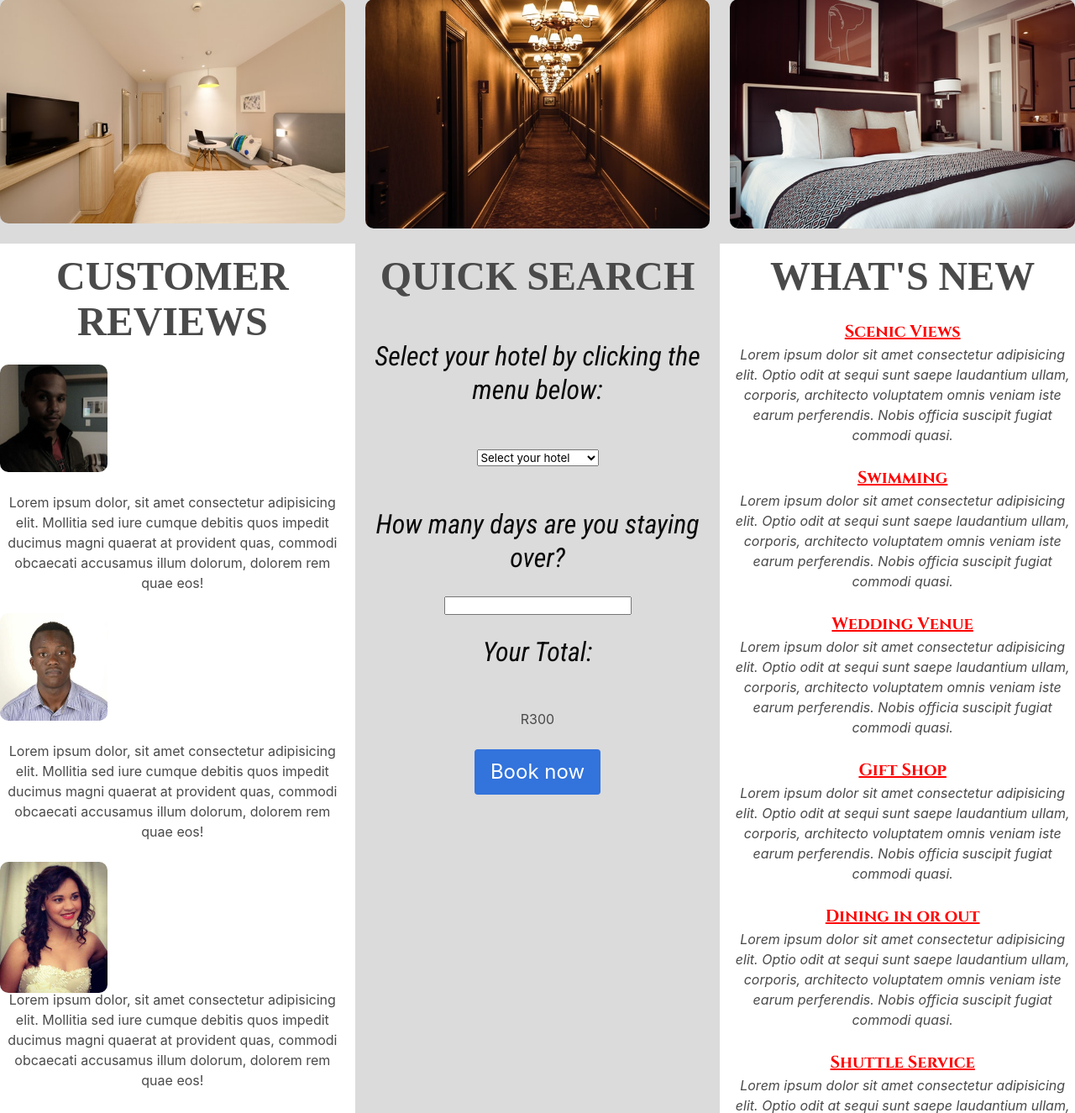
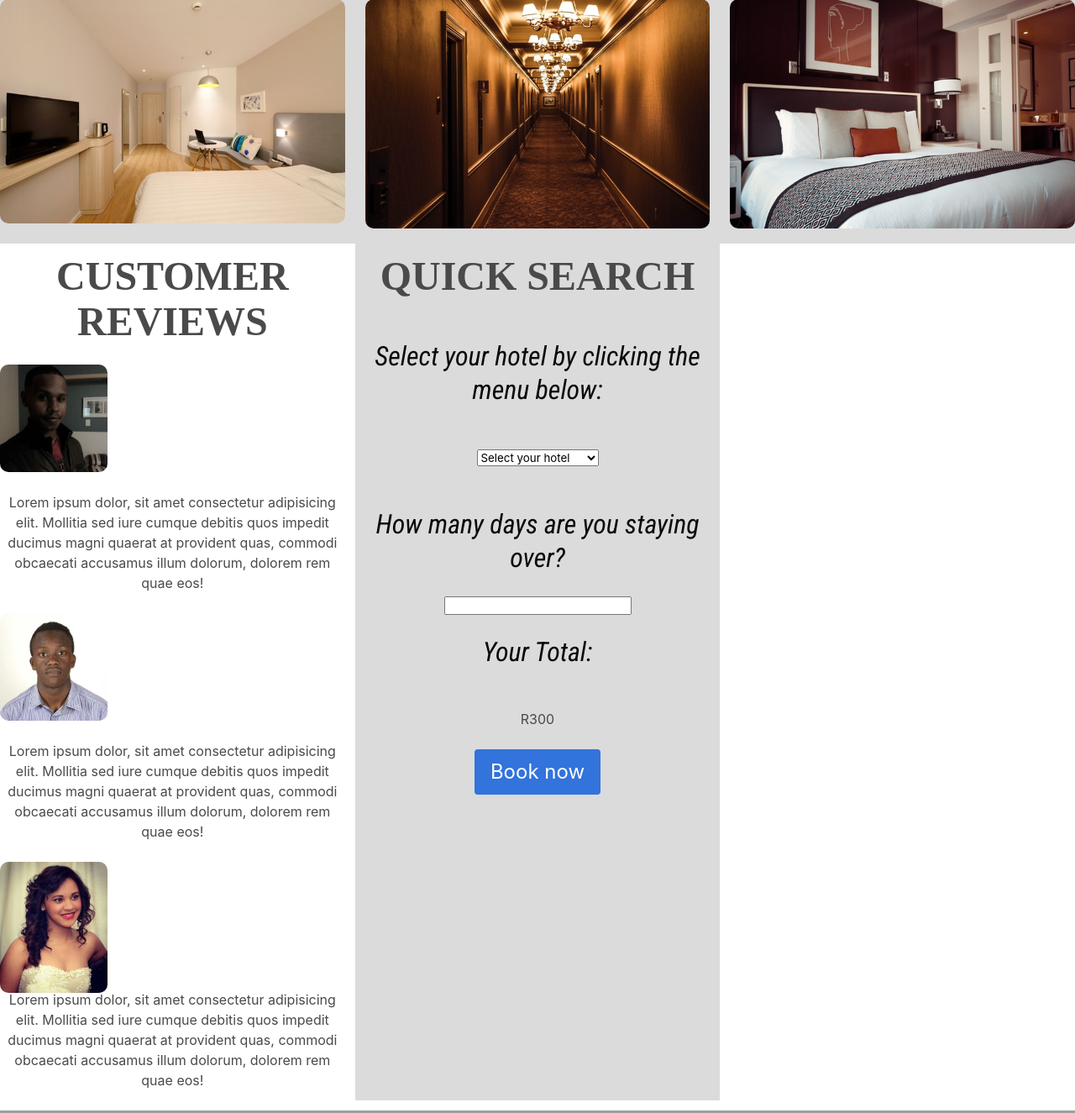
Before and after one commit to urickesau1/hotel_booking_system, a PHP site: page / in a window 1280 px wide. Shown: the part 853-2178 px from the top of the page at 84% size. Run offline with PHP 8.4, Linux system fonts and the light colour scheme; some web fonts are replaced.

Commit message:
removed the What's New column coontent to make space for the customized hotel reviews

```diff
--- a/index.php
+++ b/index.php
@@ -264,37 +264,7 @@
         </div>
         <div class="column">
 
-        <h2 class="title is-1 has-text-grey-dark" id="newstuff">WHAT'S NEW</h2>
-            <h3 class="is-1" id="activities">Scenic Views</h3>
-            <p class="is-italic">
-                Lorem ipsum dolor sit amet consectetur adipisicing elit. Optio odit at sequi sunt saepe laudantium ullam, corporis, architecto voluptatem omnis veniam iste earum perferendis. Nobis officia suscipit fugiat commodi quasi.
-            </p>
-            <br>
-            <h3 class="is-1" id="activities">Swimming</h3>
-            <p class="is-italic">
-                Lorem ipsum dolor sit amet consectetur adipisicing elit. Optio odit at sequi sunt saepe laudantium ullam, corporis, architecto voluptatem omnis veniam iste earum perferendis. Nobis officia suscipit fugiat commodi quasi.
-            </p>
-            <br>
-            <h3 class="is-1" id="activities">Wedding Venue</h3>
-            <p class="is-italic">
-                Lorem ipsum dolor sit amet consectetur adipisicing elit. Optio odit at sequi sunt saepe laudantium ullam, corporis, architecto voluptatem omnis veniam iste earum perferendis. Nobis officia suscipit fugiat commodi quasi.
-            </p>
-            <br>
-            <h3 class="is-1" id="activities">Gift Shop</h3>
-            <p class="is-italic">
-                Lorem ipsum dolor sit amet consectetur adipisicing elit. Optio odit at sequi sunt saepe laudantium ullam, corporis, architecto voluptatem omnis veniam iste earum perferendis. Nobis officia suscipit fugiat commodi quasi.
-            </p>
-            <br>
-            <h3 class="is-1" id="activities">Dining in or out</h3>
-            <p class="is-italic">
-                Lorem ipsum dolor sit amet consectetur adipisicing elit. Optio odit at sequi sunt saepe laudantium ullam, corporis, architecto voluptatem omnis veniam iste earum perferendis. Nobis officia suscipit fugiat commodi quasi.
-            </p>
-            <br>
-            <h3 class="is-1" id="activities">Shuttle Service</h3>
-            <p class="is-italic">
-                Lorem ipsum dolor sit amet consectetur adipisicing elit. Optio odit at sequi sunt saepe laudantium ullam, corporis, architecto voluptatem omnis veniam iste earum perferendis. Nobis officia suscipit fugiat commodi quasi.
-            </p>
-            <a href="#">See more</a>
+
 
 
         </div>
```
